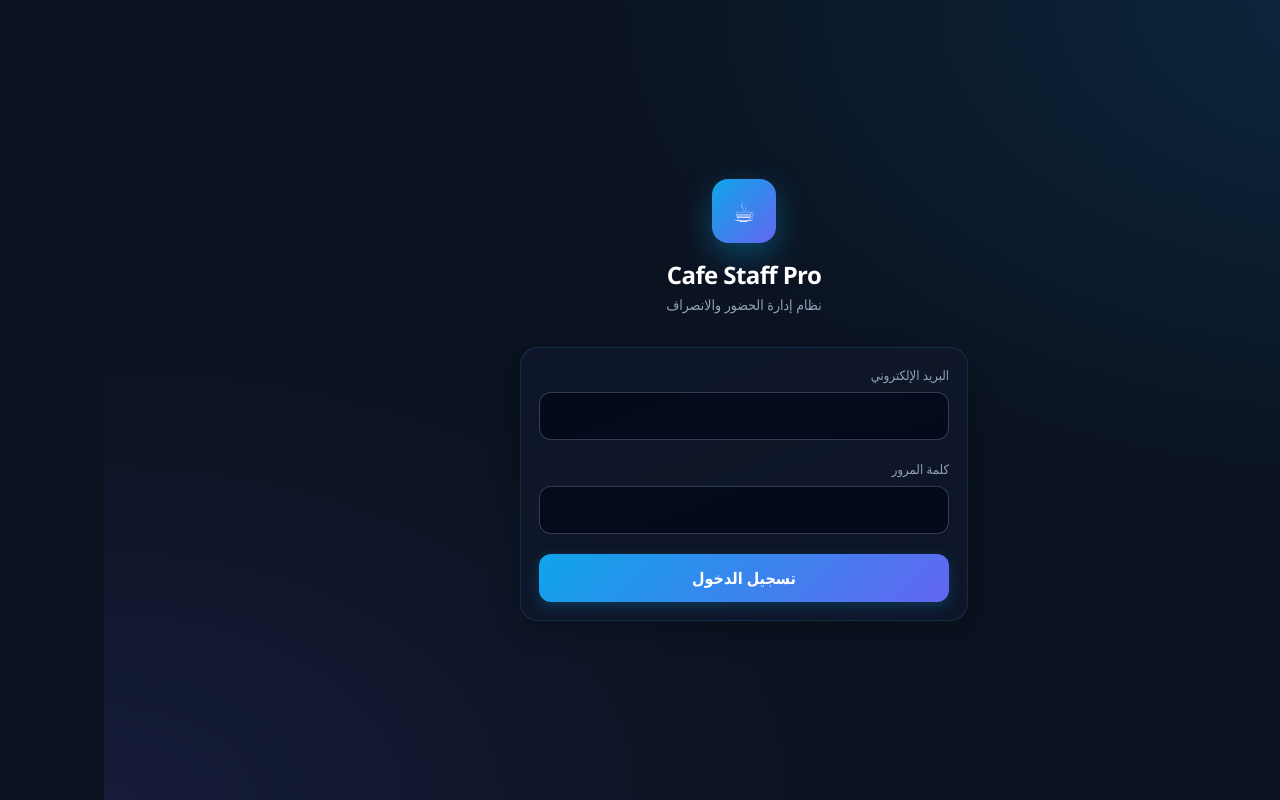
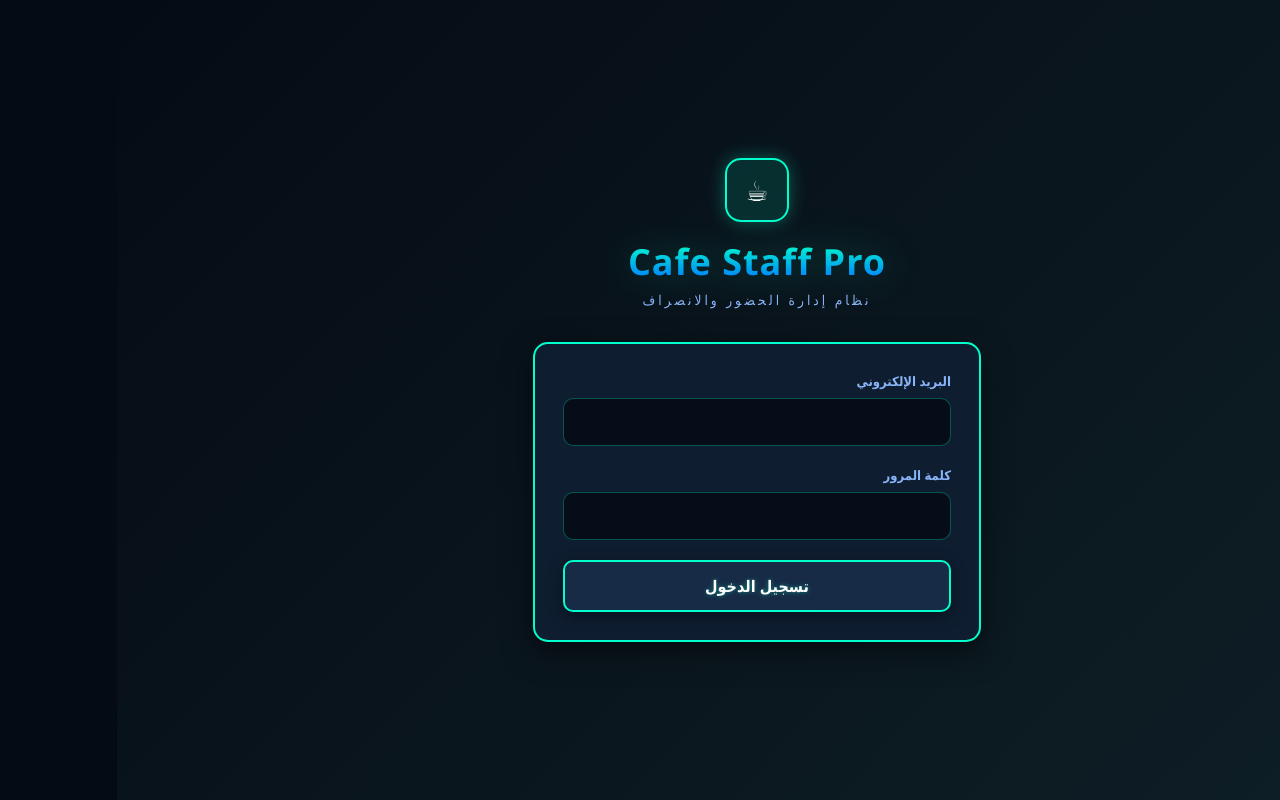
Before and after one commit to uneu2bb/cafe-staff-pro, a Next.js app: page /login in a window 1280 px wide. Built offline with nearby package versions, Linux system fonts and the light colour scheme; no server answers.

Commit message:
ui: apply Legends neon/cyan design system to Cafe Staff Pro

```diff
--- a/app/globals.css
+++ b/app/globals.css
@@ -7,130 +7,157 @@ html {
 }
 
 body {
-  font-family: 'Segoe UI', Tahoma, Arial, sans-serif;
-  background: #0b1220;
-  color: #e8eef8;
+  font-family: 'Segoe UI', Tahoma, Geneva, Verdana, sans-serif;
+  background-color: #050b14;
+  color: #fff;
   margin: 0;
   min-height: 100vh;
 }
 
-/* Buttons */
+/* Primary CTA — neon cyan like menu-btn */
 .btn-primary {
-  background: linear-gradient(135deg, #0ea5e9, #6366f1);
-  color: white;
-  border: none;
-  border-radius: 12px;
+  background: rgba(25, 45, 75, 0.85);
+  border: 2px solid #00ffcc;
+  color: #fff;
+  border-radius: 10px;
   padding: 12px 20px;
+  font-weight: 700;
+  cursor: pointer;
+  transition: all 0.25s ease;
+  text-shadow: 0 0 5px rgba(0, 255, 204, 0.45);
+  box-shadow: 0 4px 15px rgba(0, 0, 0, 0.4);
+}
+.btn-primary:hover {
+  background: #00ffcc;
+  color: #050b14;
+  text-shadow: none;
+  transform: translateY(-2px);
+  box-shadow: 0 6px 20px rgba(0, 255, 204, 0.55);
+}
+.btn-primary:active {
+  transform: translateY(0);
+}
+.btn-primary:disabled {
+  opacity: 0.45;
+  cursor: not-allowed;
+  transform: none;
+  box-shadow: none;
+}
+
+.btn-secondary {
+  background: rgba(10, 20, 35, 0.75);
+  color: #8ab4f8;
+  border: 1px solid rgba(0, 255, 204, 0.35);
+  border-radius: 10px;
+  padding: 10px 16px;
   font-weight: 600;
   cursor: pointer;
-  transition: opacity 0.15s, transform 0.1s, box-shadow 0.15s;
-  box-shadow: 0 4px 14px rgba(14, 165, 233, 0.25);
+  transition: all 0.2s ease;
 }
-.btn-primary:hover { opacity: 0.94; }
-.btn-primary:active { transform: scale(0.98); }
-.btn-primary:disabled { opacity: 0.45; cursor: not-allowed; box-shadow: none; }
+.btn-secondary:hover {
+  border-color: #00ffcc;
+  color: #00ffcc;
+  background: rgba(0, 255, 204, 0.08);
+}
 
-.btn-secondary {
-  background: rgba(30, 41, 59, 0.9);
-  color: #cbd5e1;
-  border: 1px solid rgba(71, 85, 105, 0.7);
-  border-radius: 12px;
-  padding: 10px 16px;
-  font-weight: 500;
+.btn-success {
+  background: rgba(0, 255, 204, 0.15);
+  border: 2px solid #00ffcc;
+  color: #00ffcc;
+  border-radius: 10px;
+  padding: 12px 16px;
+  font-weight: 700;
   cursor: pointer;
 }
-.btn-secondary:hover { background: rgba(51, 65, 85, 0.95); }
+.btn-success:hover {
+  background: #00ffcc;
+  color: #050b14;
+}
 
-.btn-success {
-  background: linear-gradient(135deg, #059669, #10b981);
-  color: white;
-  border: none;
-  border-radius: 12px;
+.btn-danger {
+  background: rgba(255, 51, 51, 0.12);
+  border: 2px solid #ff3333;
+  color: #ff6b6b;
+  border-radius: 10px;
   padding: 12px 16px;
-  font-weight: 600;
+  font-weight: 700;
   cursor: pointer;
 }
-.btn-danger {
-  background: linear-gradient(135deg, #dc2626, #ef4444);
-  color: white;
-  border: none;
-  border-radius: 12px;
-  padding: 12px 16px;
-  font-weight: 600;
-  cursor: pointer;
+.btn-danger:hover {
+  background: #ff3333;
+  color: #fff;
 }
 
-/* Cards */
+/* Cards / panels — HUD style */
 .card {
-  background: linear-gradient(160deg, rgba(15, 23, 42, 0.95), rgba(15, 23, 42, 0.8));
-  border: 1px solid rgba(51, 65, 85, 0.65);
-  border-radius: 18px;
+  background: rgba(10, 20, 35, 0.75);
+  border: 1px solid rgba(0, 255, 204, 0.28);
+  border-radius: 14px;
   padding: 18px;
-  box-shadow: 0 8px 28px rgba(0, 0, 0, 0.25);
+  backdrop-filter: blur(8px);
+  box-shadow: 0 8px 28px rgba(0, 0, 0, 0.35);
 }
 
 .glass {
-  background: rgba(15, 23, 42, 0.72);
-  backdrop-filter: blur(16px);
-  border: 1px solid rgba(71, 85, 105, 0.5);
+  background: rgba(10, 20, 35, 0.7);
+  backdrop-filter: blur(8px);
+  border: 1px solid rgba(0, 255, 204, 0.28);
 }
 
 .stat-card {
   position: relative;
   overflow: hidden;
-  border-radius: 18px;
+  border-radius: 14px;
   padding: 16px 18px;
-  border: 1px solid rgba(71, 85, 105, 0.4);
-  background: linear-gradient(145deg, rgba(15, 23, 42, 0.95), rgba(30, 41, 59, 0.55));
-  transition: transform 0.15s, border-color 0.15s;
+  background: rgba(10, 20, 35, 0.75);
+  border: 1px solid rgba(0, 255, 204, 0.28);
+  backdrop-filter: blur(6px);
+  transition: border-color 0.2s, transform 0.15s, box-shadow 0.2s;
 }
 .stat-card:hover {
+  border-color: #00ffcc;
   transform: translateY(-2px);
-  border-color: rgba(96, 165, 250, 0.35);
-}
-.stat-card::after {
-  content: '';
-  position: absolute;
-  inset: 0;
-  background: radial-gradient(circle at top left, rgba(255,255,255,0.06), transparent 55%);
-  pointer-events: none;
+  box-shadow: 0 8px 24px rgba(0, 255, 204, 0.15);
 }
 
 .employee-card {
   transition: border-color 0.2s, transform 0.15s, box-shadow 0.2s;
 }
 .employee-card:hover {
-  border-color: rgba(56, 189, 248, 0.4);
-  box-shadow: 0 12px 32px rgba(14, 165, 233, 0.12);
+  border-color: #00ffcc;
+  box-shadow: 0 10px 28px rgba(0, 255, 204, 0.12);
   transform: translateY(-2px);
 }
 
 /* Inputs */
 .input-field {
   width: 100%;
-  background: rgba(2, 6, 23, 0.7);
-  border: 1px solid rgba(71, 85, 105, 0.7);
-  border-radius: 12px;
+  background: rgba(5, 11, 20, 0.85);
+  border: 1px solid rgba(0, 255, 204, 0.3);
+  border-radius: 10px;
   padding: 12px 14px;
-  color: #f1f5f9;
+  color: #fff;
   font-size: 15px;
   box-sizing: border-box;
 }
 .input-field:focus {
   outline: none;
-  border-color: #38bdf8;
-  box-shadow: 0 0 0 3px rgba(56, 189, 248, 0.18);
+  border-color: #00ffcc;
+  box-shadow: 0 0 0 3px rgba(0, 255, 204, 0.15), 0 0 16px rgba(0, 255, 204, 0.12);
+}
+.input-field::placeholder {
+  color: #5a7a9a;
 }
 
 .label {
   display: block;
-  color: #94a3b8;
+  color: #8ab4f8;
   font-size: 13px;
   margin-bottom: 6px;
-  font-weight: 500;
+  font-weight: 600;
 }
 
-/* Modal */
+/* Modal — game modal style */
 .modal-backdrop {
   position: fixed;
   inset: 0;
@@ -139,65 +166,88 @@ body {
   align-items: center;
   justify-content: center;
   padding: 16px;
-  background: rgba(2, 6, 23, 0.78);
-  backdrop-filter: blur(6px);
+  background: rgba(5, 11, 20, 0.85);
+  backdrop-filter: blur(4px);
 }
 .modal-panel {
   width: 100%;
-  max-width: 440px;
+  max-width: 450px;
   max-height: 90vh;
   overflow-y: auto;
-  background: linear-gradient(180deg, #0f172a, #0b1220);
-  border: 1px solid rgba(71, 85, 105, 0.7);
-  border-radius: 20px;
-  padding: 20px;
-  box-shadow: 0 24px 64px rgba(0, 0, 0, 0.45);
+  background: rgba(15, 30, 50, 0.95);
+  border: 2px solid #00ffcc;
+  border-radius: 15px;
+  padding: 24px;
+  box-shadow: 0 10px 30px rgba(0, 0, 0, 0.5);
 }
 
-/* Sidebar */
+/* Sidebar nav */
 .side-nav-item {
   display: flex;
   align-items: center;
   gap: 10px;
-  padding: 11px 14px;
-  border-radius: 12px;
-  color: #94a3b8;
+  padding: 12px 14px;
+  border-radius: 10px;
+  color: #8ab4f8;
   font-size: 14px;
-  font-weight: 500;
+  font-weight: 600;
   cursor: pointer;
-  border: none;
+  border: 1px solid transparent;
   background: transparent;
   width: 100%;
   text-align: right;
-  transition: background 0.15s, color 0.15s;
+  transition: all 0.2s ease;
 }
 .side-nav-item:hover {
-  background: rgba(51, 65, 85, 0.5);
-  color: #e2e8f0;
+  background: rgba(0, 255, 204, 0.08);
+  border-color: rgba(0, 255, 204, 0.25);
+  color: #00ffcc;
 }
 .side-nav-item.active {
-  background: linear-gradient(90deg, rgba(14, 165, 233, 0.2), rgba(99, 102, 241, 0.12));
-  color: #7dd3fc;
-  border: 1px solid rgba(56, 189, 248, 0.25);
+  background: rgba(0, 255, 204, 0.12);
+  border-color: rgba(0, 255, 204, 0.45);
+  color: #00ffcc;
+  text-shadow: 0 0 8px rgba(0, 255, 204, 0.35);
+}
+
+/* Title gradient like game-title */
+.neon-title {
+  background: linear-gradient(to bottom, #00ffcc, #0077ff);
+  -webkit-background-clip: text;
+  -webkit-text-fill-color: transparent;
+  background-clip: text;
+  font-weight: 900;
+  letter-spacing: 1px;
+  text-shadow: none;
+  filter: drop-shadow(0 0 18px rgba(0, 255, 204, 0.25));
+}
+
+.neon-subtitle {
+  color: #8ab4f8;
+  letter-spacing: 3px;
+  font-size: 0.85rem;
+  text-transform: uppercase;
 }
 
 /* Scrollbar */
 ::-webkit-scrollbar { width: 8px; height: 8px; }
 ::-webkit-scrollbar-track { background: transparent; }
 ::-webkit-scrollbar-thumb {
-  background: rgba(71, 85, 105, 0.7);
+  background: rgba(0, 255, 204, 0.25);
   border-radius: 999px;
 }
+::-webkit-scrollbar-thumb:hover {
+  background: rgba(0, 255, 204, 0.45);
+}
 
-/* Animations */
 @keyframes fadeUp {
-  from { opacity: 0; transform: translateY(8px); }
+  from { opacity: 0; transform: translateY(10px); }
   to { opacity: 1; transform: translateY(0); }
 }
-.fade-up { animation: fadeUp 0.35s ease both; }
+.fade-up { animation: fadeUp 0.4s ease both; }
 
-@keyframes pulseSoft {
-  0%, 100% { opacity: 1; }
-  50% { opacity: 0.65; }
+@keyframes glowPulse {
+  0%, 100% { box-shadow: 0 0 12px rgba(0, 255, 204, 0.2); }
+  50% { box-shadow: 0 0 22px rgba(0, 255, 204, 0.4); }
 }
-.pulse-soft { animation: pulseSoft 1.6s ease-in-out infinite; }
+.glow-pulse { animation: glowPulse 2.4s ease-in-out infinite; }
--- a/app/login/page.tsx
+++ b/app/login/page.tsx
@@ -45,29 +45,33 @@ export default function LoginPage() {
     <div
       className="min-h-screen flex items-center justify-center p-4"
       style={{
-        background:
-          'radial-gradient(ellipse at top right, rgba(14,165,233,0.15), transparent 45%), radial-gradient(ellipse at bottom left, rgba(99,102,241,0.12), transparent 40%), #0b1220',
+        background: 'linear-gradient(135deg, rgba(5,11,20,0.98), rgba(15,32,39,0.95))',
       }}
     >
-      <div className="w-full max-w-md fade-up">
-        <div className="text-center mb-8">
-          <div
-            className="inline-flex items-center justify-center w-16 h-16 rounded-2xl mb-4"
-            style={{
-              background: 'linear-gradient(135deg, #0ea5e9, #6366f1)',
-              boxShadow: '0 12px 32px rgba(14,165,233,0.35)',
-            }}
-          >
-            <span style={{ fontSize: 28 }}>☕</span>
-          </div>
-          <h1 className="text-2xl font-bold text-white tracking-tight">{brandName}</h1>
-          <p className="text-slate-400 text-sm mt-1">نظام إدارة الحضور والانصراف</p>
+      <div className="w-full max-w-md fade-up text-center">
+        <div
+          className="inline-flex items-center justify-center w-16 h-16 rounded-2xl mb-5 glow-pulse"
+          style={{
+            background: 'rgba(0,255,204,0.12)',
+            border: '2px solid #00ffcc',
+          }}
+        >
+          <span style={{ fontSize: 28 }}>☕</span>
         </div>
+
+        <h1 className="neon-title text-3xl md:text-4xl mb-2">{brandName}</h1>
+        <p className="neon-subtitle mb-8">نظام إدارة الحضور والانصراف</p>
 
         <form
           onSubmit={handleLogin}
-          className="card space-y-5"
-          style={{ borderColor: 'rgba(56,189,248,0.15)' }}
+          className="space-y-5 text-right"
+          style={{
+            background: 'rgba(15, 30, 50, 0.95)',
+            border: '2px solid #00ffcc',
+            borderRadius: 15,
+            padding: 28,
+            boxShadow: '0 10px 30px rgba(0,0,0,0.5)',
+          }}
         >
           <div>
             <label className="label">البريد الإلكتروني</label>
@@ -76,7 +80,6 @@ export default function LoginPage() {
               value={email}
               onChange={(e) => setEmail(e.target.value)}
               className="input-field"
-              placeholder=""
               required
               dir="ltr"
               style={{ textAlign: 'left' }}
@@ -89,7 +92,6 @@ export default function LoginPage() {
               value={password}
               onChange={(e) => setPassword(e.target.value)}
               className="input-field"
-              placeholder=""
               required
               dir="ltr"
               style={{ textAlign: 'left' }}
@@ -98,18 +100,18 @@ export default function LoginPage() {
 
           {error && (
             <div
-              className="rounded-xl px-4 py-3 text-sm"
+              className="rounded-xl px-4 py-3 text-sm text-center"
               style={{
-                background: 'rgba(220,38,38,0.12)',
-                border: '1px solid rgba(220,38,38,0.3)',
-                color: '#fca5a5',
+                background: 'rgba(255,51,51,0.12)',
+                border: '1px solid rgba(255,51,51,0.45)',
+                color: '#ff6b6b',
               }}
             >
               {error}
             </div>
           )}
 
-          <button type="submit" disabled={loading} className="btn-primary w-full py-3 text-base">
+          <button type="submit" disabled={loading} className="btn-primary w-full py-3.5 text-base">
             {loading ? 'جاري الدخول...' : 'تسجيل الدخول'}
           </button>
         </form>
```
